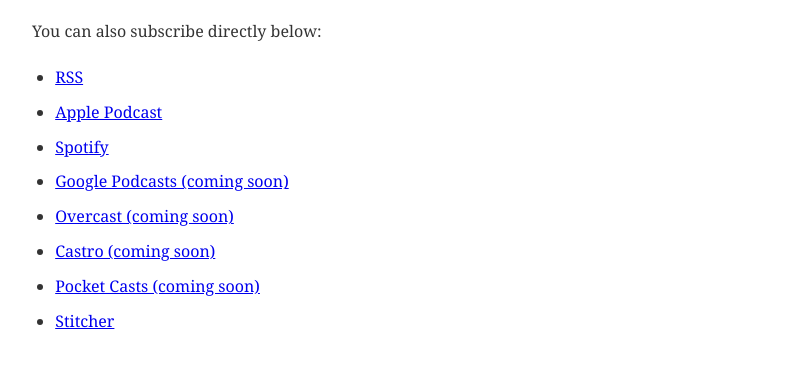
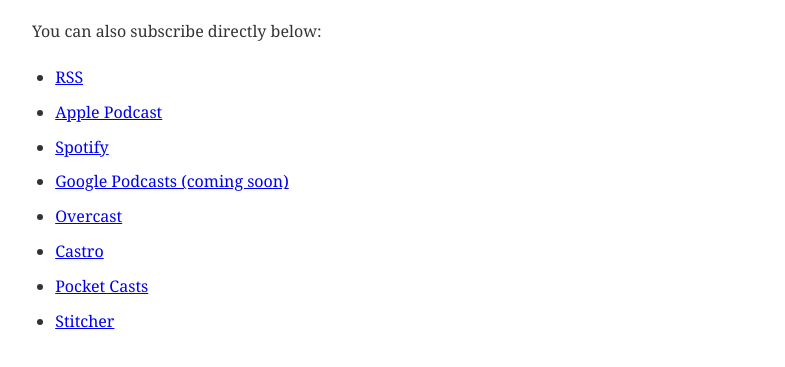
Before and after one commit to charliemchapman/launchedfm-site, a Gatsby site: page /subscribe in a window 1280 px wide. Shown: the part 125-492 px from the top of the page, without its empty margins (243-1028 px from the left). Built offline with nearby package versions, Linux system fonts and the light colour scheme; Gatsby itself is replaced by a stand-in of ours; some packages are replaced by stand-ins of ours.

Commit message:
updated subscribe links

```diff
--- a/src/pages/subscribe.js
+++ b/src/pages/subscribe.js
@@ -13,9 +13,9 @@
             <li><a href="https://podcasts.apple.com/us/podcast/launched/id1491582246">Apple Podcast</a></li>
             <li><a href="https://open.spotify.com/show/4lVKxKrG2n4pGYST801GLs">Spotify</a></li>
             <li><a href="/">Google Podcasts (coming soon)</a></li>
-            <li><a href="/">Overcast (coming soon)</a></li>
-            <li><a href="/">Castro (coming soon)</a></li>
-            <li><a href="/">Pocket Casts (coming soon)</a></li>
+            <li><a href="https://itunes.apple.com/us/app/overcast-podcast-player/id888422857?ls=1&mt=8">Overcast</a></li>
+            <li><a href="https://castro.fm/itunes/1491582246">Castro</a></li>
+            <li><a href="https://pca.st/itunes/1491582246">Pocket Casts</a></li>
             <li><a href="https://www.stitcher.com/s?fid=491180">Stitcher</a></li>
         </ul>
     </div>
```
